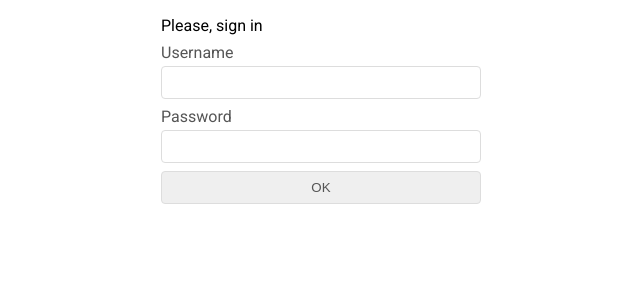
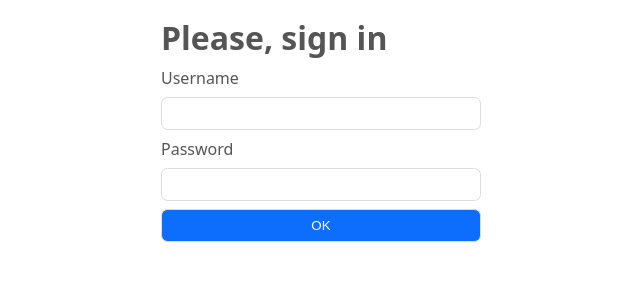
Before and after one commit to AliwerErgashev/cloudretail-web-ui, a React app: page /signin in a window 1280 px wide. Shown: the top 300 px of the page, without its empty margins (319-959 px from the left). Built offline with nearby package versions, Linux system fonts and the light colour scheme.

Commit message:
switch to styled-components

```diff
--- /dev/null
+++ b/src/_mixins.scss
@@ -0,0 +1,4 @@
+@mixin spacing($size: 2) {
+  display: grid;
+  gap: $size * 4px;
+}
--- /dev/null
+++ b/src/components/GlobalStyle.tsx
@@ -0,0 +1,41 @@
+import { createGlobalStyle } from 'styled-components';
+
+export const GlobalStyle = createGlobalStyle`
+  *,
+  *::before,
+  *::after {
+    box-sizing: inherit;
+  }
+
+  html {
+    box-sizing: border-box;
+  }
+
+  body {
+    color: ${(props) => props.theme.textColor};
+    font-family: ${(props) => props.theme.fontFamily};
+    font-size: ${(props) => props.theme.fontSize};
+  }
+
+  body,
+  h1,
+  h2,
+  h3,
+  h4,
+  h5,
+  h6 {
+    margin: 0;
+  }
+
+  label {
+    display: block;
+  }
+
+  input,
+  button {
+    border: 1px solid ${(props) => props.theme.borderColor};
+    border-radius: ${(props) => props.theme.borderRadius};
+    display: block;
+    padding: 8px 16px;
+  }
+`;
--- a/src/components/SignIn.module.scss
+++ /dev/null
@@ -1,41 +0,0 @@
-@mixin spacing($size: 2) {
-  display: grid;
-  gap: $size * 4px;
-}
-
-.container {
-  height: 100vh;
-  margin-top: 100px;
-}
-
-.form {
-  @include spacing();
-  padding: 16px 0;
-  margin: 0 auto;
-  max-width: 320px;
-}
-
-.formGroup {
-  @include spacing(1);
-}
-
-.label {
-  color: #555;
-  display: block;
-}
-
-.input {
-  border: 1px solid #ddd;
-  border-radius: 4px;
-  display: block;
-  padding: 8px 16px;
-  width: 100%;
-}
-
-.button {
-  border: 1px solid #ddd;
-  border-radius: 4px;
-  color: #555;
-  padding: 8px 16px;
-  width: 100%;
-}
--- a/src/components/SignIn.tsx
+++ b/src/components/SignIn.tsx
@@ -1,9 +1,23 @@
 import { Field, Form, Formik } from 'formik';
 import { ComponentType } from 'react';
 import { useDispatch } from 'react-redux';
+import styled from 'styled-components';
 import { SignInRequestPayload } from '../reducers/authReducer';
 import { signIn } from '../thunks/authThunk';
-import classes from './SignIn.module.scss';
+import { Button } from './common/Button';
+
+const StyledForm = styled(Form)`
+  display: grid;
+  gap: 8px;
+  margin: 0 auto;
+  max-width: 320px;
+  padding: 16px 0;
+`;
+
+const FormGroup = styled.div`
+  display: grid;
+  gap: 8px;
+`;
 
 const initialValues: SignInRequestPayload = { username: '', password: '' };
 
@@ -16,22 +30,20 @@ export const SignIn: ComponentType = () => {
 
   return (
     <Formik initialValues={initialValues} onSubmit={handleSubmit}>
-      <Form className={classes.form} autoComplete="off">
-        <header>Please, sign in</header>
-        <div className={classes.formGroup}>
-          <label className={classes.label}>Username</label>
-          <Field className={classes.input} type="text" name="username" />
-        </div>
-        <div className={classes.formGroup}>
-          <label className={classes.label}>Password</label>
-          <Field className={classes.input} type="password" name="password" />
-        </div>
-        <div className={classes.formGroup}>
-          <button className={classes.button} type="submit">
-            OK
-          </button>
-        </div>
-      </Form>
+      <StyledForm autoComplete="off">
+        <h1>Please, sign in</h1>
+        <FormGroup>
+          <label>Username</label>
+          <Field type="text" name="username" />
+        </FormGroup>
+        <FormGroup>
+          <label>Password</label>
+          <Field type="password" name="password" />
+        </FormGroup>
+        <FormGroup>
+          <Button type="submit">OK</Button>
+        </FormGroup>
+      </StyledForm>
     </Formik>
   );
 };
--- /dev/null
+++ b/src/components/common/Button.tsx
@@ -0,0 +1,6 @@
+import styled from 'styled-components';
+
+export const Button = styled.button`
+  color: white;
+  background-color: ${(props) => props.theme.primaryColor};
+`;
--- a/src/index.html
+++ b/src/index.html
@@ -3,7 +3,6 @@
   <head>
     <meta charset="utf-8" />
     <meta name="viewport" content="width=device-width, initial-scale=1.0" />
-    <link rel="stylesheet" href="https://fonts.googleapis.com/css?family=Roboto" />
     <title>CloudRetail</title>
   </head>
   <body>
--- a/src/index.scss
+++ /dev/null
@@ -1,14 +0,0 @@
-*,
-*::before,
-*::after {
-  box-sizing: inherit;
-}
-
-html {
-  box-sizing: border-box;
-}
-
-body {
-  font-family: 'Roboto', sans-serif;
-  margin: 0;
-}
--- a/src/index.tsx
+++ b/src/index.tsx
@@ -1,15 +1,20 @@
 import { render } from 'react-dom';
 import { Provider } from 'react-redux';
 import { Router } from 'react-router-dom';
+import { ThemeProvider } from 'styled-components';
 import { history } from './common/history';
 import { store } from './common/store';
 import { App } from './components/App';
-import './index.scss';
+import { GlobalStyle } from './components/GlobalStyle';
+import { theme } from './theme';
 
 render(
   <Provider store={store}>
     <Router history={history}>
-      <App />
+      <ThemeProvider theme={theme}>
+        <GlobalStyle />
+        <App />
+      </ThemeProvider>
     </Router>
   </Provider>,
   document.querySelector('#app')
--- /dev/null
+++ b/src/theme.ts
@@ -0,0 +1,16 @@
+export const theme = {
+  borderColor: '#ddd',
+  borderRadius: '0.5em',
+  fontFamily:
+    "system-ui, -apple-system, 'Segoe UI', Roboto, 'Helvetica Neue', Arial, 'Noto Sans', 'Liberation Sans', sans-serif, 'Apple Color Emoji', 'Segoe UI Emoji', 'Segoe UI Symbol', 'Noto Color Emoji'",
+  fontSize: '16px',
+  primaryColor: '#0d6efd',
+  textColor: '#555',
+} as const;
+
+type Theme = typeof theme;
+
+declare module 'styled-components' {
+  // eslint-disable-next-line @typescript-eslint/no-empty-interface
+  export interface DefaultTheme extends Theme {}
+}
--- a/webpack.config.js
+++ b/webpack.config.js
@@ -1,31 +1,15 @@
 /* eslint-disable */
-const path = require('path');
 const HtmlWebpackPlugin = require('html-webpack-plugin');
-const MiniCssExtractPlugin = require('mini-css-extract-plugin');
-const CssMinimizerWebpackPlugin = require('css-minimizer-webpack-plugin');
-
-const isProduction = process.env.NODE_ENV === 'production';
 
 /** @type {import('webpack').WebpackOptionsNormalized} */
 module.exports = {
   resolve: {
     extensions: ['.js', '.jsx', '.ts', '.tsx'],
   },
-  plugins: [new HtmlWebpackPlugin({ template: './src/index.html' }), new MiniCssExtractPlugin()],
-  optimization: {
-    minimizer: [new CssMinimizerWebpackPlugin(), '...'],
-  },
+  plugins: [new HtmlWebpackPlugin({ template: './src/index.html' })],
   stats: { modules: false },
   module: {
     rules: [
-      {
-        test: /\.(css|sass|scss)$/,
-        use: [
-          isProduction ? MiniCssExtractPlugin.loader : 'style-loader',
-          'css-loader',
-          'sass-loader',
-        ],
-      },
       {
         test: /\.(js|jsx|ts|tsx)$/,
         exclude: /node_modules/,
```
Also changed, not shown: package.json (+2 -6 lines), src/styles.d.ts (deleted, +0 -14 lines), 1 other file (tests, documents, lock files or other folders).
